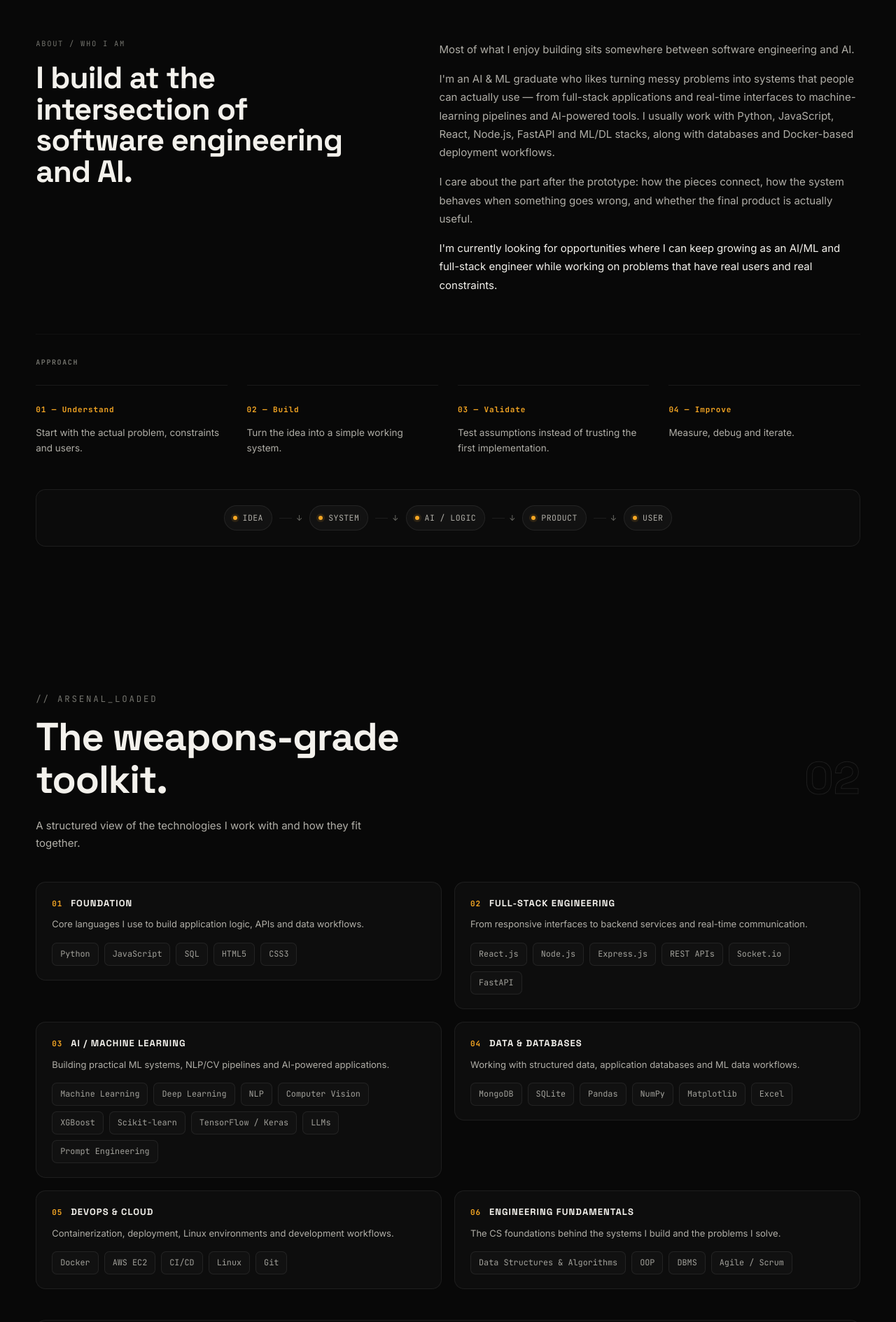
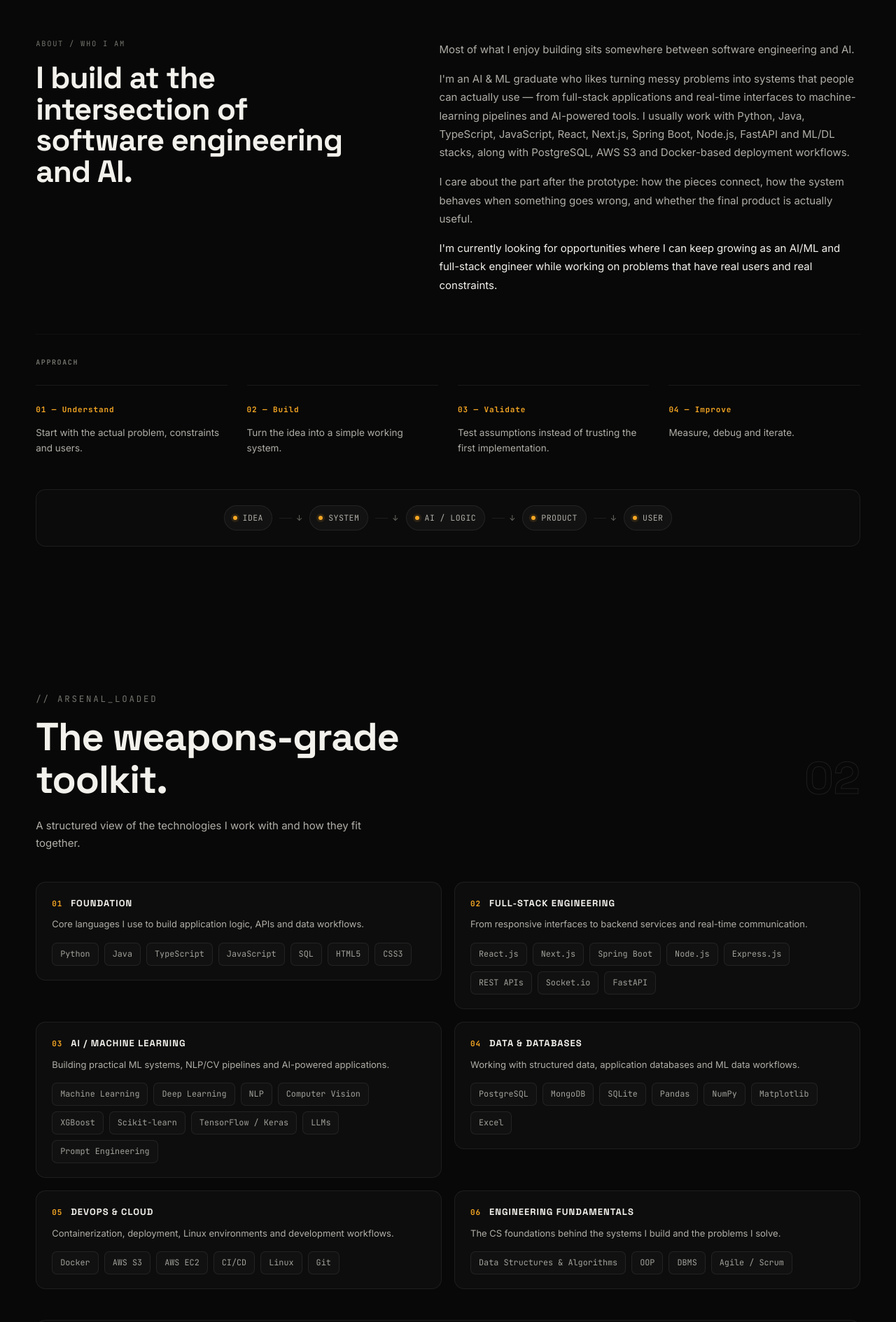
Before and after one commit to Lavish911/portfolioo, a React (Vite) app: page / in a window 1280 px wide. Shown: the part 1061-2950 px from the top of the page at 70% size. Built offline with nearby package versions, Linux system fonts and the light colour scheme.

Commit message:
polish: journey rail alignment, preloader session caching, amber cursor hues, and interactive tilt cards

```diff
--- a/index.html
+++ b/index.html
@@ -8,7 +8,7 @@
     <meta property="og:title" content="Lavish Rahangdale — AI & Web Developer" />
     <meta property="og:description" content="Clinical-grade ML ensembles, real-time AI assistants and full-stack platforms serving thousands of users." />
     <meta property="og:type" content="website" />
-    <meta name="theme-color" content="#04050b" />
+    <meta name="theme-color" content="#080808" />
     <link rel="icon" type="image/svg+xml" href="./favicon.svg" />
     <link rel="preconnect" href="https://fonts.googleapis.com" />
     <link rel="preconnect" href="https://fonts.gstatic.com" crossorigin />
--- a/src/components/About.jsx
+++ b/src/components/About.jsx
@@ -35,8 +35,7 @@ export default function About() {
               <p>
                 I'm an AI &amp; ML graduate who likes turning messy problems into systems that people
                 can actually use — from full-stack applications and real-time interfaces to machine-learning
-                pipelines and AI-powered tools. I usually work with Python, JavaScript, React, Node.js,
-                FastAPI and ML/DL stacks, along with databases and Docker-based deployment workflows.
+                pipelines and AI-powered tools. I usually work with Python, Java, TypeScript, JavaScript, React, Next.js, Spring Boot, Node.js, FastAPI and ML/DL stacks, along with PostgreSQL, AWS S3 and Docker-based deployment workflows.
               </p>
               <p>
                 I care about the part after the prototype: how the pieces connect, how the system behaves
--- a/src/components/Contact.jsx
+++ b/src/components/Contact.jsx
@@ -4,6 +4,7 @@ import { PROFILE } from '../data/portfolio.js'
 import { toast } from '../lib/toast.js'
 import Magnetic from './Magnetic.jsx'
 import Reveal from './Reveal.jsx'
+import TiltCard from './TiltCard.jsx'
 
 const SOCIALS = [
   { icon: Github, label: 'GitHub', value: '@Lavish911', href: PROFILE.github, external: true },
@@ -61,9 +62,10 @@ export default function Contact() {
         <div className="socials">
           {SOCIALS.map((s, i) => (
             <Reveal key={s.label} delay={0.05 + i * 0.06} y={24}>
+              <TiltCard max={5}>
                 <a
                   className="card social-tile spot"
-                style={{ '--accent': '#22d3ee' }}
+                  style={{ '--accent': '#F5A623' }}
                   href={s.href}
                   target={s.external ? '_blank' : undefined}
                   rel={s.external ? 'noreferrer' : undefined}
@@ -75,6 +77,7 @@ export default function Contact() {
                   <span className="st-label">{s.value}</span>
                   <span className="st-tag mono">{s.label}</span>
                 </a>
+              </TiltCard>
             </Reveal>
           ))}
         </div>
--- a/src/components/Cursor.jsx
+++ b/src/components/Cursor.jsx
@@ -1,6 +1,6 @@
 import { useEffect, useRef, useState } from 'react'
 
-const HUES = [187, 262, 320]
+const HUES = [36, 42, 48]
 
 export default function Cursor() {
   const dotRef = useRef(null)
--- a/src/components/Preloader.jsx
+++ b/src/components/Preloader.jsx
@@ -6,12 +6,25 @@ export default function Preloader({ onDone }) {
   const [gone, setGone] = useState(false)
 
   useEffect(() => {
+    try {
+      if (sessionStorage.getItem('portfolio_booted') === '1') {
+        onDone()
+        setGone(true)
+        return
+      }
+    } catch {
+      // Ignore sessionStorage errors
+    }
+
     let v = 0
     const id = setInterval(() => {
       v += Math.random() * 15 + 7
       if (v >= 100) {
         v = 100
         clearInterval(id)
+        try {
+          sessionStorage.setItem('portfolio_booted', '1')
+        } catch {}
         setTimeout(() => {
           setOut(true)
           onDone()
--- a/src/components/Projects.jsx
+++ b/src/components/Projects.jsx
@@ -1,6 +1,7 @@
 import { BarChart3, ExternalLink, FlaskConical, Github, HeartPulse, Sparkles, Terminal, Vote } from 'lucide-react'
 import { PROJECTS, SECTIONS } from '../data/portfolio.js'
 import Reveal, { SectionHeading } from './Reveal.jsx'
+import TiltCard from './TiltCard.jsx'
 
 const ICONS = { HeartPulse, Sparkles, Terminal, Vote, BarChart3, FlaskConical }
 
@@ -96,7 +97,8 @@ function CompactCard({ project, index }) {
   const Icon = ICONS[project.icon]
   return (
     <Reveal y={20} delay={index * 0.04}>
-      <article className="case-card case-compact card">
+      <TiltCard max={4}>
+        <article className="case-card case-compact card spot">
           <div className="case-compact-header">
             <span className="case-icon-wrap small">
               <Icon size={16} />
@@ -123,6 +125,7 @@ function CompactCard({ project, index }) {
             </a>
           </div>
         </article>
+      </TiltCard>
     </Reveal>
   )
 }
--- a/src/data/portfolio.js
+++ b/src/data/portfolio.js
@@ -59,14 +59,14 @@ export const SKILL_GROUPS = [
     number: '01',
     title: 'FOUNDATION',
     desc: 'Core languages I use to build application logic, APIs and data workflows.',
-    tags: ['Python', 'JavaScript', 'SQL', 'HTML5', 'CSS3'],
+    tags: ['Python', 'Java', 'TypeScript', 'JavaScript', 'SQL', 'HTML5', 'CSS3'],
   },
   {
     id: 'fullstack',
     number: '02',
     title: 'FULL-STACK ENGINEERING',
     desc: 'From responsive interfaces to backend services and real-time communication.',
-    tags: ['React.js', 'Node.js', 'Express.js', 'REST APIs', 'Socket.io', 'FastAPI'],
+    tags: ['React.js', 'Next.js', 'Spring Boot', 'Node.js', 'Express.js', 'REST APIs', 'Socket.io', 'FastAPI'],
   },
   {
     id: 'aiml',
@@ -80,14 +80,14 @@ export const SKILL_GROUPS = [
     number: '04',
     title: 'DATA & DATABASES',
     desc: 'Working with structured data, application databases and ML data workflows.',
-    tags: ['MongoDB', 'SQLite', 'Pandas', 'NumPy', 'Matplotlib', 'Excel'],
+    tags: ['PostgreSQL', 'MongoDB', 'SQLite', 'Pandas', 'NumPy', 'Matplotlib', 'Excel'],
   },
   {
     id: 'devops',
     number: '05',
     title: 'DEVOPS & CLOUD',
     desc: 'Containerization, deployment, Linux environments and development workflows.',
-    tags: ['Docker', 'AWS EC2', 'CI/CD', 'Linux', 'Git'],
+    tags: ['Docker', 'AWS S3', 'AWS EC2', 'CI/CD', 'Linux', 'Git'],
   },
   {
     id: 'fundamentals',
--- a/src/styles/global.css
+++ b/src/styles/global.css
@@ -2312,7 +2312,7 @@ ul {
 
 .journey-rail {
   position: absolute;
-  left: 50%;
+  left: 134px;
   top: 0;
   bottom: 0;
   width: 1px;
```
Lines whose indentation alone changed are shown as unchanged.
